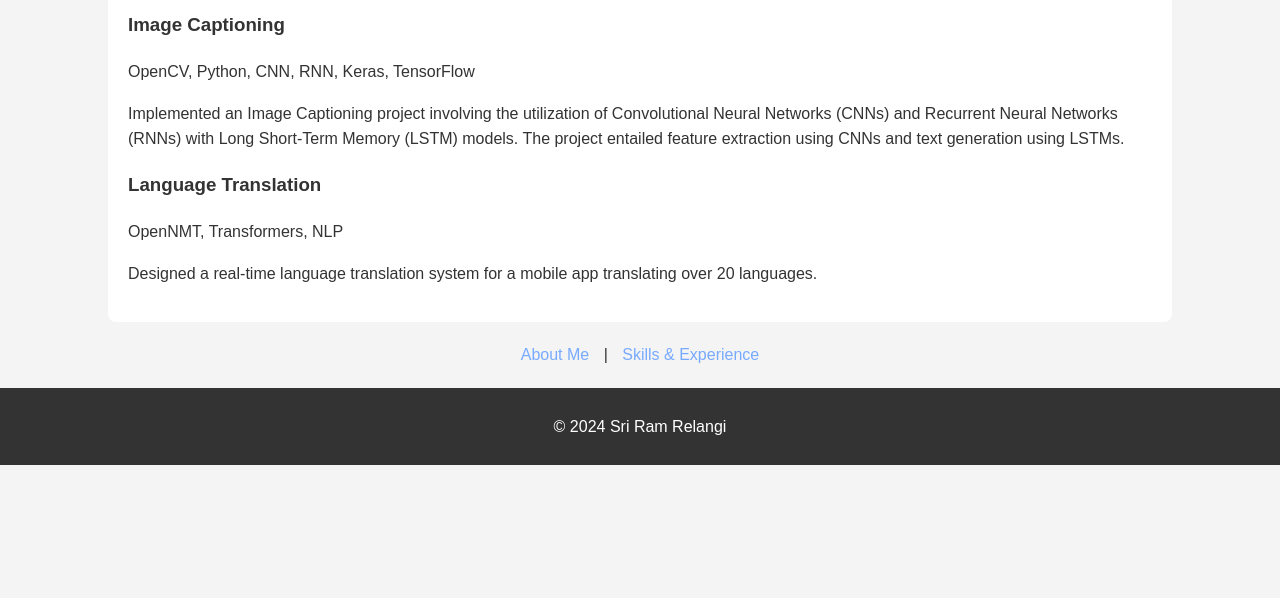
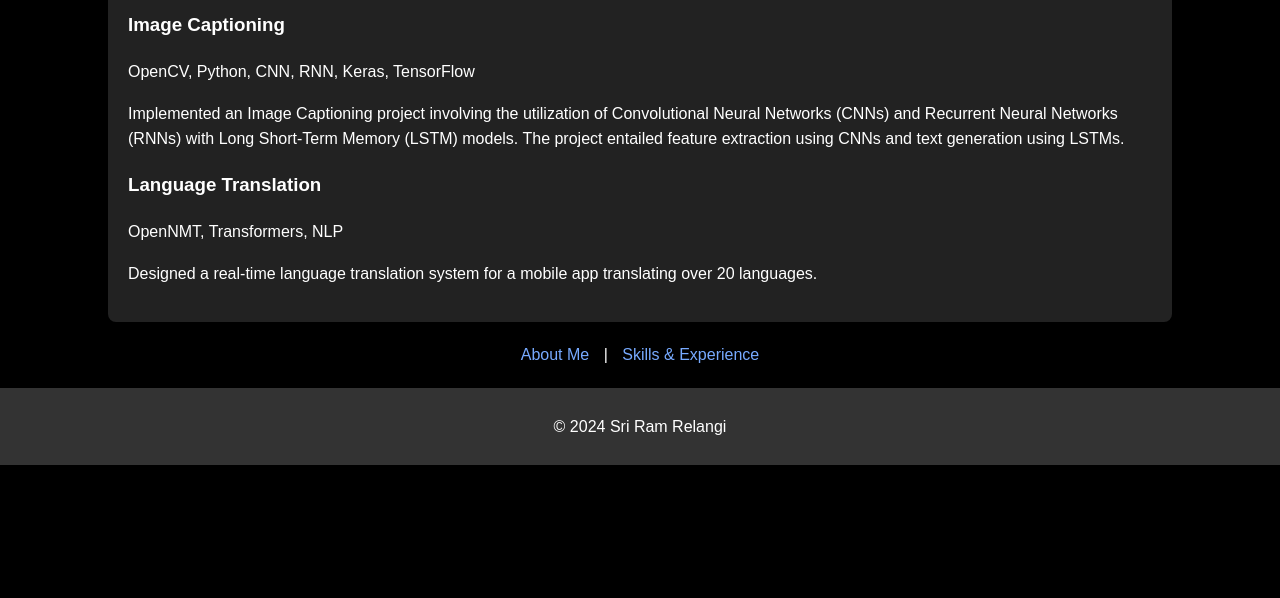
Before and after one commit to sriramofficial9/sriramofficial9.github.io, a plain HTML site: page projects.html in a window 1280 px wide. Shown: the part 202-800 px from the top of the page. Drawn offline with Linux system fonts and the light colour scheme.

Commit message:
Update projects.html

```diff
--- a/projects.html
+++ b/projects.html
@@ -10,8 +10,8 @@
             line-height: 1.6;
             margin: 0;
             padding: 0;
-            background-color: #f4f4f4;
-            color: #333;
+            background-color: #000;
+            color: #fff;
         }
         .container {
             width: 80%;
@@ -27,7 +27,7 @@
         section {
             padding: 20px;
             margin: 20px 0;
-            background: #fff;
+            background: #222;
             border-radius: 8px;
         }
         nav {
```
